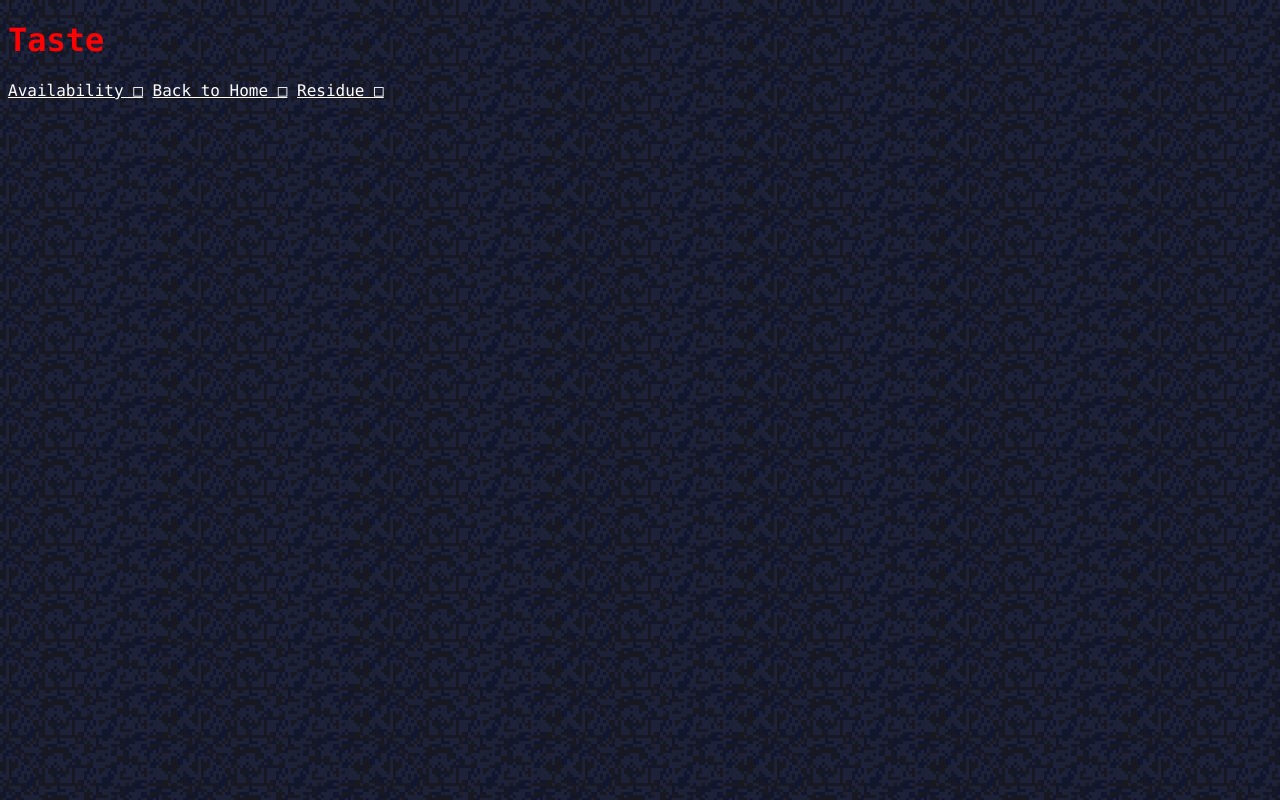
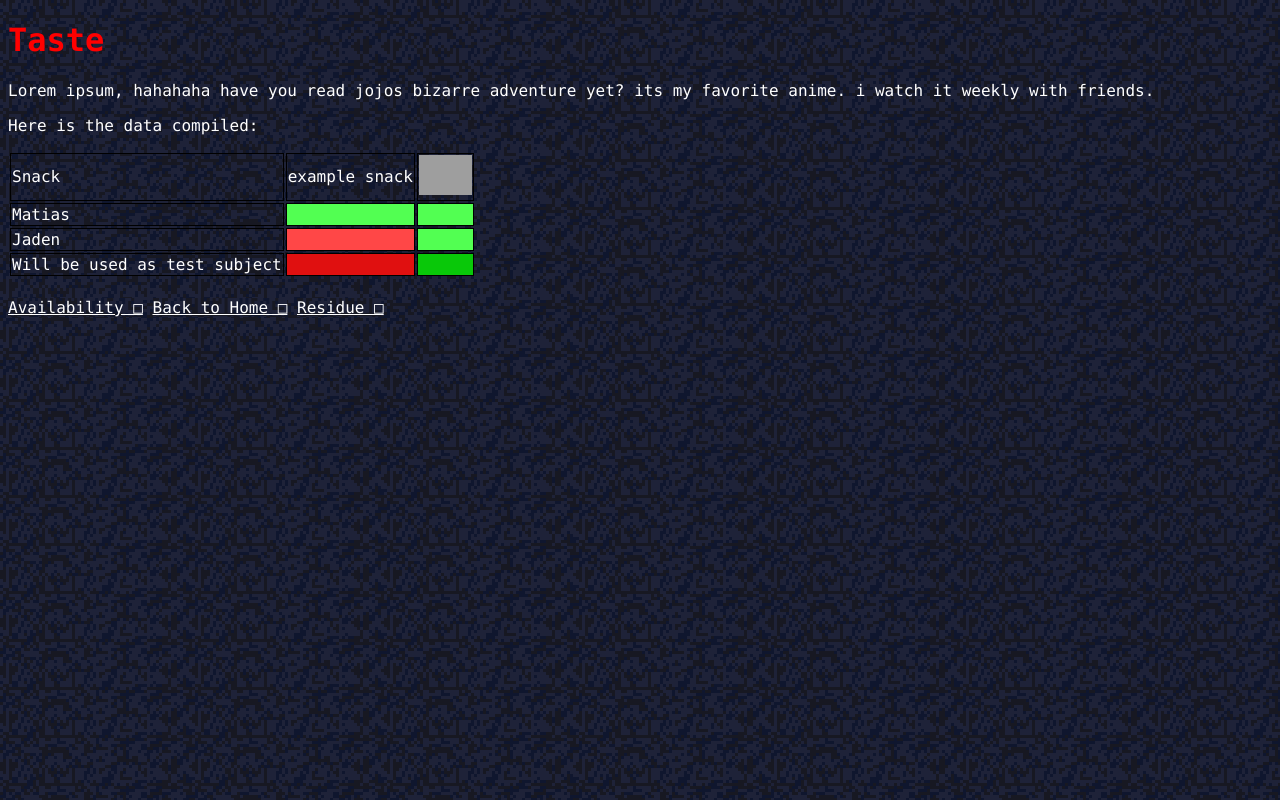
Before and after one commit to jcadelacruz/Sr09-Sr17_CS3_1stQtrProject, a plain HTML site: page taste.html in a window 1280 px wide. Drawn offline with Linux system fonts and the light colour scheme; grey boxes are pictures that could not be loaded.

Commit message:
-added content layout to taste page -added content layout to residue page -added content layout to conclusion page *Note: all new text merely servers as a placeholder, and thus are not the final product.

```diff
--- a/styleConclusion.css
+++ b/styleConclusion.css
@@ -3,3 +3,27 @@ body, a{
   color: white;
   font-family:monaco,optima,mono-space;
 }
+table{
+  margin-bottom: 20px;
+}
+img{
+  height: 40px;
+}
+td{
+  border: 1px solid black;
+}
+td.yes{
+  background-color: #52ff52;
+}
+td.no{
+  background-color: #ff4747;
+}
+#outcome{
+  margin: 10px 0 0 0;
+}
+#outcome>td.yes{
+  background-color: #09c809;
+}
+#outcome>td.no{
+  background-color: #e01010;
+}
--- a/styleResidue.css
+++ b/styleResidue.css
@@ -7,3 +7,27 @@ body, a{
 h1{
   color: green;
 }
+table{
+  margin-bottom: 20px;
+}
+img{
+  height: 40px;
+}
+td{
+  border: 1px solid black;
+}
+td.yes{
+  background-color: #52ff52;
+}
+td.no{
+  background-color: #ff4747;
+}
+#outcome{
+  margin: 10px 0 0 0;
+}
+#outcome>td.yes{
+  background-color: #09c809;
+}
+#outcome>td.no{
+  background-color: #e01010;
+}
--- a/styleTaste.css
+++ b/styleTaste.css
@@ -7,3 +7,27 @@ body, a{
 h1{
   color: red;
 }
+table{
+  margin-bottom: 20px;
+}
+img{
+  height: 40px;
+}
+td{
+  border: 1px solid black;
+}
+td.yes{
+  background-color: #52ff52;
+}
+td.no{
+  background-color: #ff4747;
+}
+#outcome{
+  margin: 10px 0 0 0;
+}
+#outcome>td.yes{
+  background-color: #09c809;
+}
+#outcome>td.no{
+  background-color: #e01010;
+}
--- a/taste.html
+++ b/taste.html
@@ -7,7 +7,32 @@
 </head>
 <body>
   <h1>Taste</h1>
-  <p></p>
+  <p>Lorem ipsum, hahahaha have you read jojos bizarre adventure yet? its my favorite anime. i watch it weekly with friends.</p>
+  <!-- image of grocery 1-->
+  <!-- image of grocery 2-->
+  <p>Here is the data compiled:</p>
+  <table>
+    <tr>
+      <td>Snack</td>
+      <td>example snack</td>
+      <td><img src="https://pluspng.com/img-png/oreo-logo-png-the-playful-world-of-oreo-ice-cream-1200x630.png"/></td>
+    </tr>
+    <tr>
+      <td>Matias</td>
+      <td class="yes"></td>
+      <td class="yes"></td>
+    </tr>
+    <tr>
+      <td>Jaden</td>
+      <td class="no"></td>
+      <td class="yes"></td>
+    </tr>
+    <tr id="outcome">
+      <td>Will be used as test subject</td>
+      <td class="no"></td>
+      <td class="yes"></td>
+    </tr>
+  </table>
   <div id="navigation">
     <a href="availability.html"> Availability □</a>
     <a href="index.html">Back to Home □</a>
```
Also changed, not shown: conclusion.html (+24 -3 lines), residue.html (+26 -1 lines).
